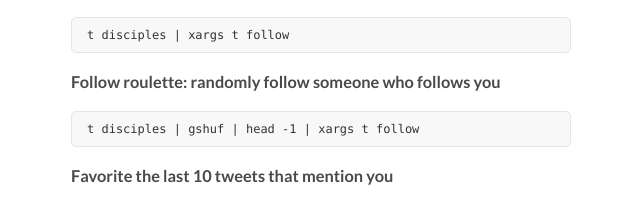
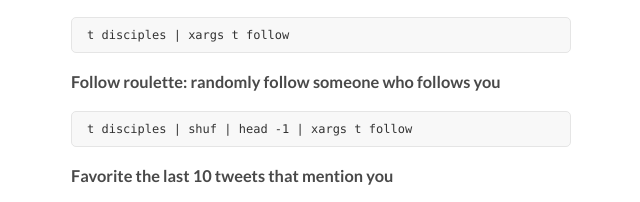
Before and after one commit to sferik/t-ruby, a plain HTML site: page index.html in a window 1280 px wide. Shown: the part 2501-2703 px from the top of the page, 499-1139 px from the left. Drawn offline with Linux system fonts and the light colour scheme.

Commit message:
correct typo
this is meant to be "shuf" from coreutils, right?

```diff
--- a/index.html
+++ b/index.html
@@ -136,7 +136,7 @@ interpreted by your shell.</p>
 <h3>
 <a name="follow-roulette"></a>Follow roulette: randomly follow someone who follows you</h3>
 
-<pre><code>t disciples | gshuf | head -1 | xargs t follow
+<pre><code>t disciples | shuf | head -1 | xargs t follow
 </code></pre>
 
 <h3>
```
